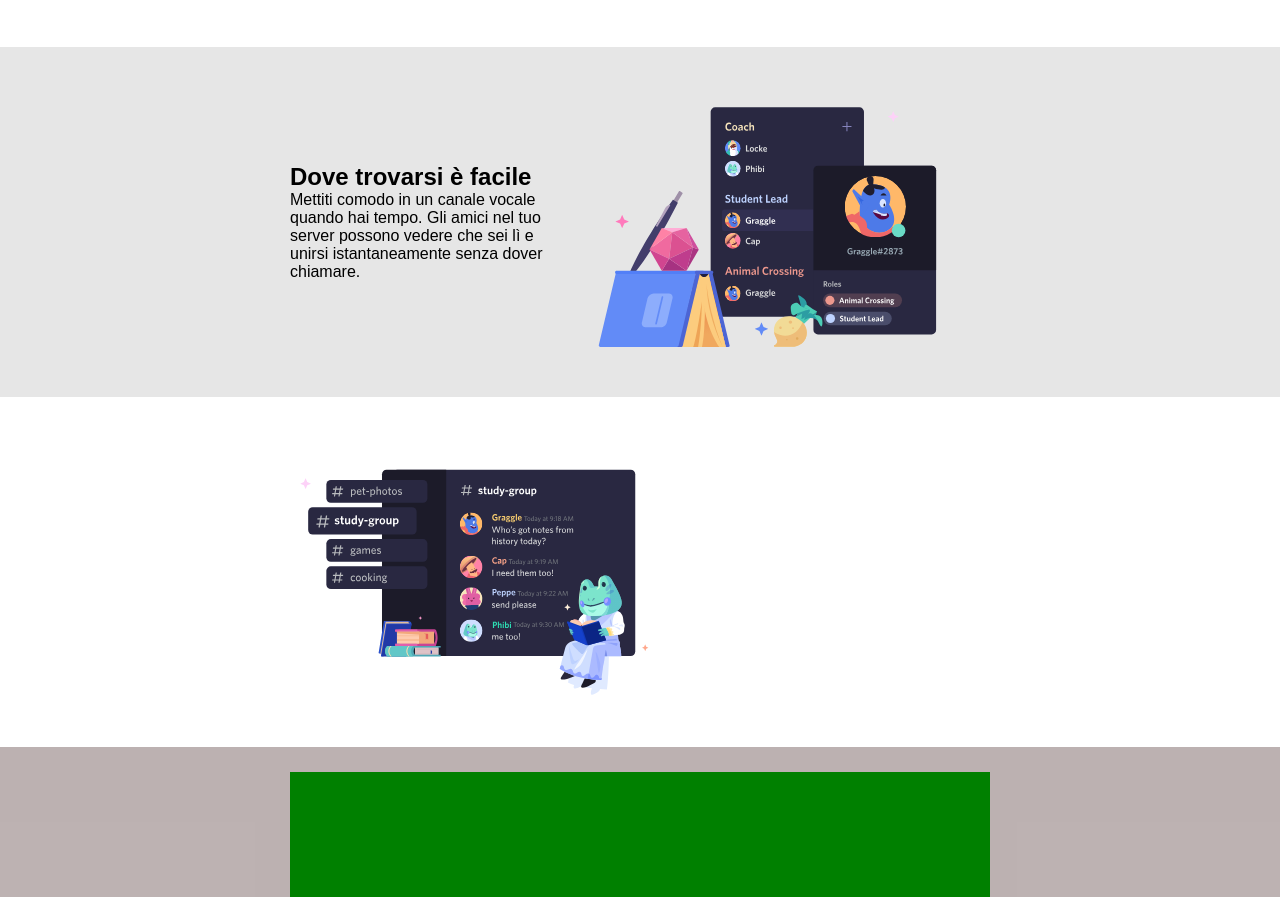
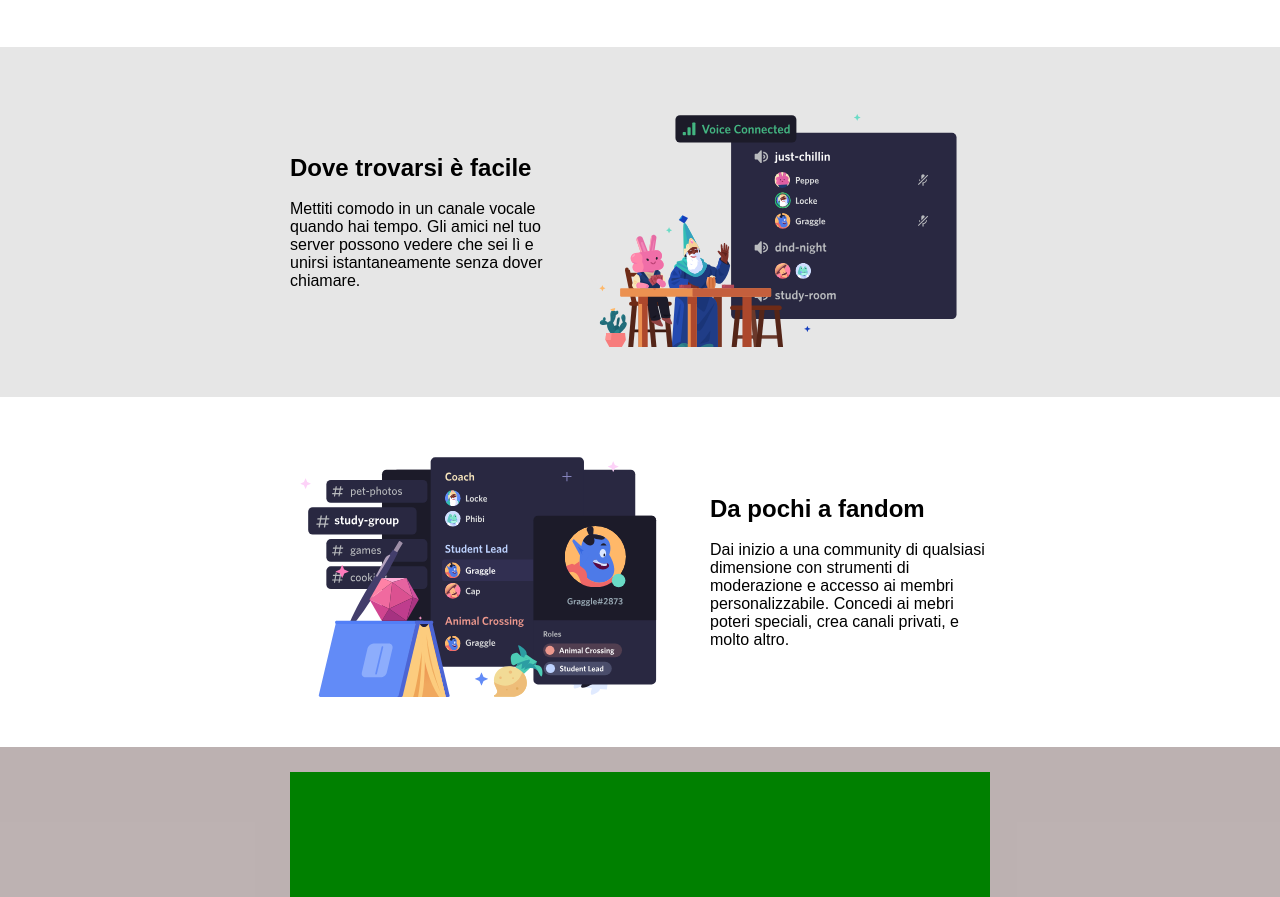
Before and after one commit to MattiaEsposito98/htmlcss-discord, a plain HTML site: page index.html in a window 1280 px wide. Shown: the part 703-1600 px from the top of the page. Drawn offline with Linux system fonts and the light colour scheme; a web font is replaced by a local one.

Commit message:
Creazione 4° Layout

```diff
--- a/index.html
+++ b/index.html
@@ -59,7 +59,7 @@
       <div class="row">
         <div class="col-msg"> </div>
         <div class="col-2">
-          <h1> Un luogo a invito con tutto lo spazio necessario per parlare</h1>
+          <h1> Un luogo a invito con tutto lo spazio necessario per parlare</h1> <br>
           <p>I server Discord sono organizzati in canali tematici in cui puoi collaborare, condividere o semplicemente
             parlare della tua giornata senza intasare una chat di gruppo.
           </p>
@@ -73,7 +73,7 @@
     <div class="container">
       <div class="row">
         <div class="col-2">
-          <h1>Dove trovarsi è facile </h1>
+          <h1>Dove trovarsi è facile </h1> <br>
           <p> Mettiti comodo in un canale vocale quando hai tempo. Gli amici nel tuo server possono vedere che sei lì e
             unirsi istantaneamente senza dover chiamare.
           </p>
@@ -87,8 +87,13 @@
   <section class="card-2">
     <div class="container">
       <div class="row">
-        <div class="col-1"> </div>
-        <div class="col-2"></div>
+        <div class="col-img-coach"> </div>
+        <div class="col-2">
+          <h1> Da pochi a fandom</h1> <br>
+          <p>Dai inizio a una community di qualsiasi dimensione con strumenti di moderazione e accesso ai membri
+            personalizzabile. Concedi ai mebri poteri speciali, crea canali privati, e molto altro.
+          </p>
+        </div>
       </div>
     </div>
   </section>
--- a/style.css
+++ b/style.css
@@ -163,9 +163,26 @@ button {
 	height: 250px;
 	width: 700px;
 }
+.col-img-voice {
+	width: 60%;
+	height: 100%;
+	background-image: url(./img/item2.svg);
+	background-position: center;
+	background-repeat: no-repeat;
+	background-size: contain;
+}
+
+/* 4° Layout */
+.col-img-coach{
+	width: 60%;
+	height: 100%;
+	background-image: url(./img/item3.svg);
+	background-position: center;
+	background-repeat: no-repeat;
+	background-size: contain;
+}
 
 /* 5° Layout */
-
 .card-5 {
 	height: 550px;
 	background-color: rgba(184, 172, 172, 0.904);
@@ -183,14 +200,6 @@ button {
 	align-items: flex-start;
 }
 
-.col-img-voice {
-	width: 60%;
-	height: 100%;
-	background-image: url(./img/item3.svg);
-	background-position: center;
-	background-repeat: no-repeat;
-	background-size: contain;
-}
 
 /* 6° Layout */
 .card-6 {
```
